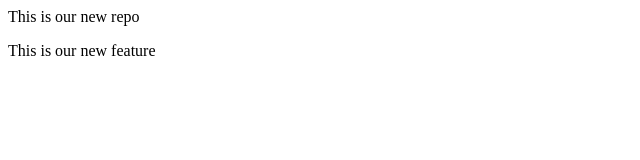
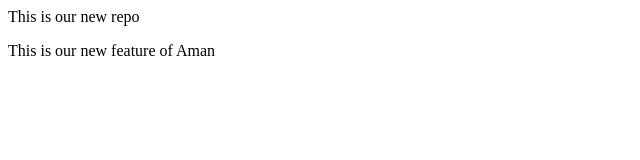
Before and after one commit to Amandeep094-kaur/localRepo, a plain HTML site: page Index.html in a window 1280 px wide. Shown: the full height of the page, 0-640 px from the left. Drawn offline with Linux system fonts and the light colour scheme.

Commit message:
adding aman

```diff
--- a/Index.html
+++ b/Index.html
@@ -1,2 +1,2 @@
 <p>This is our new repo</p>
-<p>This is our new feature</p>
+<p>This is our new feature of Aman</p>
```
